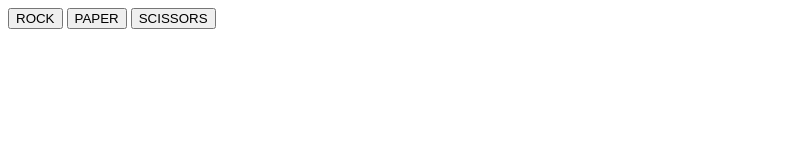
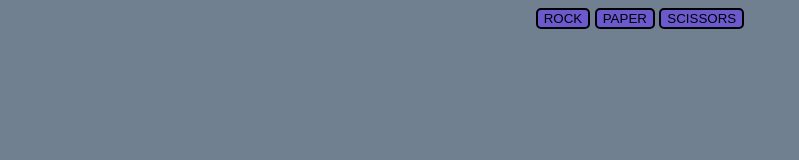
Before and after one commit to wpognonec/odin-rps, a plain HTML site: page index.html in a window 1280 px wide. Shown: the whole page, without its empty margins (0-799 px from the left). Drawn offline with Linux system fonts and the light colour scheme.

Commit message:
Added styling

```diff
--- a/index.html
+++ b/index.html
@@ -5,13 +5,18 @@
   <meta name="viewport" content="width=device-width, initial-scale=1.0">
   <title>Rock Paper Scissors</title>
   <script src="script.js" defer></script>
+  <link rel="stylesheet" href="style.css">
 </head>
 <body>
+  <div class="wrapper">
+    <div class="buttons">
       <button id="rock">ROCK</button>
       <button id="paper">PAPER</button>
       <button id="scissors">SCISSORS</button>
+    </div>
     <div id="result"></div>
     <div id="score"></div>
     <div id="gameWinner"></div>
+  </div>
 </body>
 </html>
--- /dev/null
+++ b/style.css
@@ -0,0 +1,16 @@
+body {
+  background: slategray;
+  font-family: Arial, Helvetica, sans-serif;
+}
+
+.wrapper {
+  display: flex;
+  flex-direction: column;
+  align-items: center;
+}
+
+button {
+  background: slateblue;
+  border: black solid 2px;
+  border-radius: 5px;
+}
```
Lines whose indentation alone changed are shown as unchanged.
